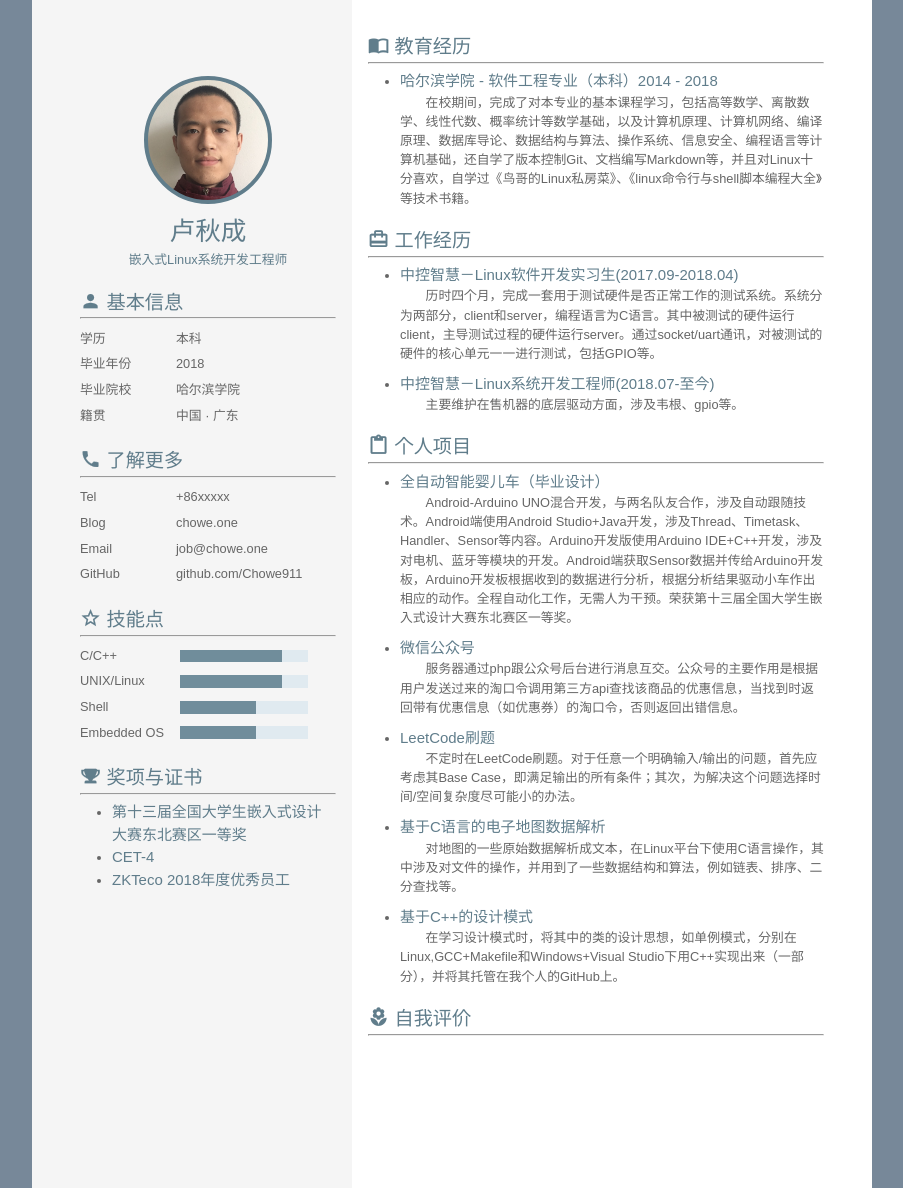
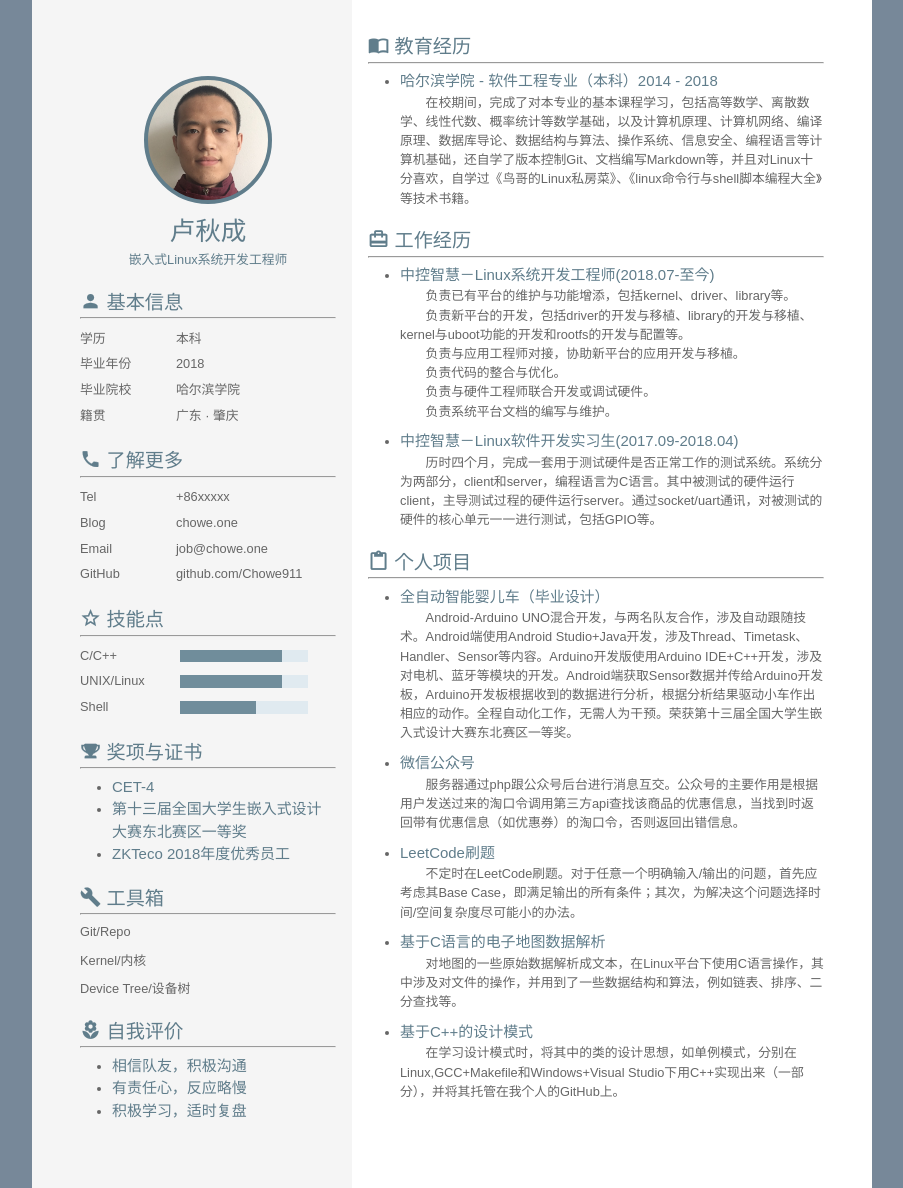
Before and after one commit to Chowe911/Chowe911.github.io, a Jekyll site: the page cv/zh.html, which Jekyll copies as it is, in a window 1280 px wide. Shown: the whole page, without its empty margins (188-1091 px from the left). Built offline with Jekyll 4.4.1, drawn with Linux system fonts in a browser that asks for light colours.

Commit message:
update CV

```diff
--- a/cv/zh.html
+++ b/cv/zh.html
@@ -58,7 +58,7 @@
                     <li>
                         <label class="left-label">毕业院校</label><span class="label-value">哈尔滨学院</span></li>
                     <li>
-                        <label class="left-label">籍贯</label><span class="label-value">中国 · 广东</span></li>
+                        <label class="left-label">籍贯</label><span class="label-value">广东 · 肇庆</span></li>
                 </ul>
             </div>
             <div class="contact info-unit">
@@ -119,21 +119,6 @@
                         <label class="left-label">Shell</label>
                         <progress value="60" max="100"></progress>
                     </li>
-                    <li>
-                        <label class="left-label">Embedded OS</label>
-                        <progress value="60" max="100"></progress>
-                    </li>
-                    <!--
-                    <li>
-                        <label class="left-label">OOP</label>
-                        <progress value="50" max="100"></progress>
-                    </li>
-
-                    <li>
-                        <label class="left-label">Network</label>
-                        <progress value="40" max="100"></progress>
-                    </li>
-                -->
                 </ul>
             </div>
             <div class="trophy info-unit">
@@ -141,35 +126,39 @@
                 <hr>
                 <ul class="experience-list">
                     <li>
-                        <h3>第十三届全国大学生嵌入式设计大赛东北赛区一等奖</h3>
+                        <h3>CET-4</h3>
                     </li>
                     <li>
-                        <h3>CET-4</h3>
+                        <h3>第十三届全国大学生嵌入式设计大赛东北赛区一等奖</h3>
                     </li>
                     <li>
                         <h3>ZKTeco 2018年度优秀员工</h3>
                     </li>
                 </ul>
             </div>
-            <!--
+
             <div class="stack info-unit">
-                <h2 class="info-header"><i class="iconfont icon-build"></i> <span class="info-title">技术栈</span></h2>
+                <h2 class="info-header"><i class="iconfont icon-build"></i> <span class="info-title">工具箱</span></h2>
                 <hr>
                 <ul class="stack-list">
 
                     <li>
-                        <label class="left-label">前端</label><span class="label-value">HTML/CSS/Markdown</span></li>
+                        <label>Git/Repo</label></li>
                     </li>
                     <li>
-                        <label class="left-label">数据库</label><span class="label-value">MySQL/Oracle</span></li>
+                        <label>Kernel/内核</label></li>
                     </li>
-
+                    <li>
+                        <label>Device Tree/设备树</label></li>
+                    </li>
+                    <!--
                     <li>
                         <label class="left-label">其他</label><span class="label-value">Git, TCP/IP</span></li>
                     </li>
+                    -->
                 </ul>
             </div>
-        -->
+
             <!--
             <div class="code info-unit">
                 <h2 class="info-header"><i class="iconfont icon-weixin"></i> <span class="info-title">个人微信</span></h2>
@@ -182,6 +171,21 @@
             <div class="remodal remodal-img" data-remodal-id="weixin-modal">
                 </div>
                 -->
+            <div class="trophy info-unit">
+                <h2 class="info-header"><i class="iconfont icon-flower"></i> <span class="info-title">自我评价</span></h2>
+                <hr>
+                <ul class="experience-list">
+                    <li>
+                        <h3>相信队友，积极沟通</h3>
+                    </li>
+                    <li>
+                        <h3>有责任心，反应略慢</h3>
+                    </li>
+                    <li>
+                        <h3>积极学习，适时复盘</h3>
+                    </li>
+                </ul>
+            </div>
         </div>
         <div class="main">
             <br /><br />
@@ -203,15 +207,30 @@
                 <hr>
                 <ul class="experience-list">
                     <li>
+                        <h3>中控智慧－Linux系统开发工程师(2018.07-至今)</h3>
+                        <p>
+                            负责已有平台的维护与功能增添，包括kernel、driver、library等。
+                        </p>
+                        <p>
+                            负责新平台的开发，包括driver的开发与移植、library的开发与移植、kernel与uboot功能的开发和rootfs的开发与配置等。
+                        </p>
+                        <p>
+                            负责与应用工程师对接，协助新平台的应用开发与移植。
+                        </p>
+                        <p>
+                            负责代码的整合与优化。
+                        </p>
+                        <p>
+                            负责与硬件工程师联合开发或调试硬件。
+                        </p>
+                        <p>
+                            负责系统平台文档的编写与维护。
+                        </p>
+                    </li>
+                    <li>
                         <h3>中控智慧－Linux软件开发实习生(2017.09-2018.04)</h3>
                         <p>
                             历时四个月，完成一套用于测试硬件是否正常工作的测试系统。系统分为两部分，client和server，编程语言为C语言。其中被测试的硬件运行client，主导测试过程的硬件运行server。通过socket/uart通讯，对被测试的硬件的核心单元一一进行测试，包括GPIO等。
-                        </p>
-                    </li>
-                    <li>
-                        <h3>中控智慧－Linux系统开发工程师(2018.07-至今)</h3>
-                        <p>
-                            主要维护在售机器的底层驱动方面，涉及韦根、gpio等。
                         </p>
                     </li>
                 </ul class="experience-list">
@@ -282,11 +301,10 @@
                     -->
                 </ul>
             </div>
-
+            <!--
             <div class="aboutme info-unit right-paragraph">
                 <h2 class="info-header"><i class="iconfont icon-flower"></i> <span class="info-title">自我评价</span></h2>
                 <hr>
-                <!--
                     <p>强迫症患者（代码不缩进绝对不能容忍）</p>
                     <p>有耐心（毕竟bug不是那么容易找出来的）</p>
                     <p>极简主义者，专注（只做好一件事／一个功能）</p>
@@ -294,8 +312,8 @@
                     <p>喜欢编程（写代码容易停不下来）</p>
                     <p>有一定的自学能力、自我控制和情绪管理能力，有责任感 </p>
                     <p>对软件开发流程有一定了解</p>
-                    -->
             </div>
+            -->
         </div>
     </div>
 
```
